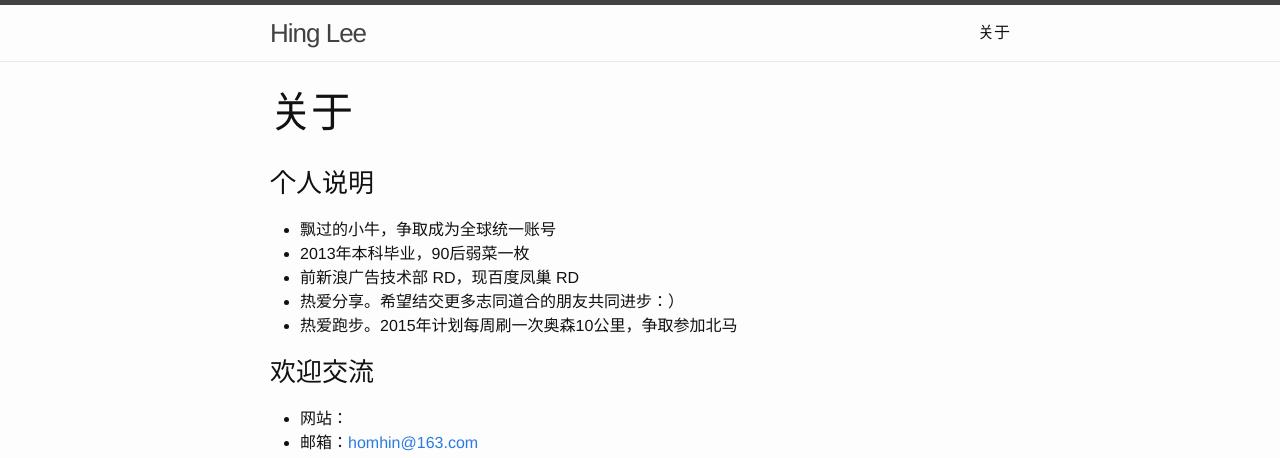
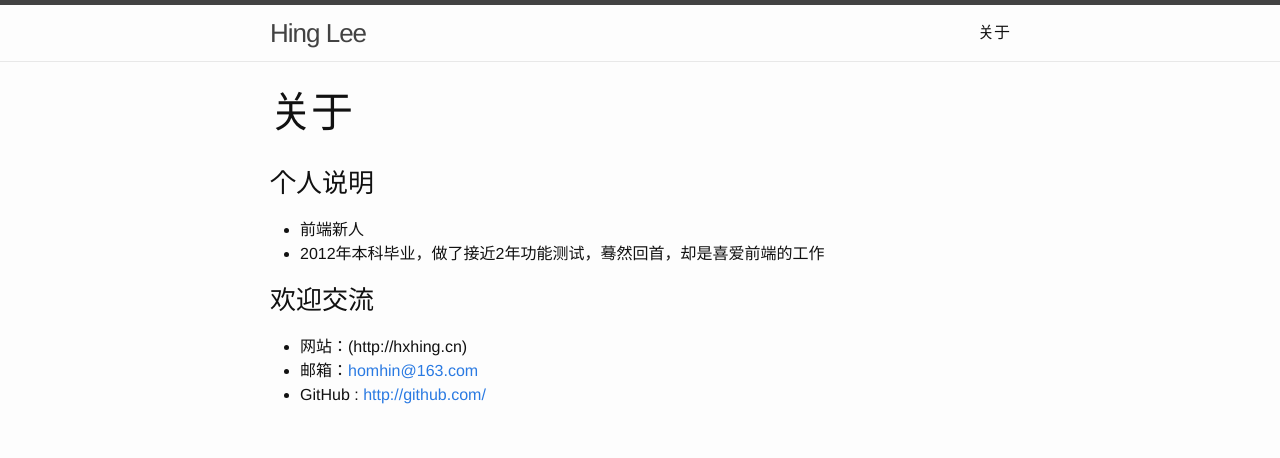
Before and after one commit to hongxingli9/hongxingli9.github.io, a Jekyll site: the page built from about/index.md, in a window 1280 px wide. Shown: the top 458 px of the page. Built offline with Jekyll 4.4.1, drawn with Linux system fonts in a browser that asks for light colours.

Commit message:
modify about/index.md

```diff
--- a/about/index.md
+++ b/about/index.md
@@ -6,16 +6,12 @@ comments: no
 
 ###个人说明
 
-* 飘过的小牛，争取成为全球统一账号
-* 2013年本科毕业，90后弱菜一枚
-* 前新浪广告技术部 RD，现百度凤巢 RD
-* 热爱分享。希望结交更多志同道合的朋友共同进步：）
-* 热爱跑步。2015年计划每周刷一次奥森10公里，争取参加北马
+* 前端新人
+* 2012年本科毕业，做了接近2年功能测试，蓦然回首，却是喜爱前端的工作
+
 
 ###欢迎交流
 
-* 网站：[{{ site.name }}]({{ site.url }})
+* 网站：({{ site.url }})
 * 邮箱：[{{ site.email }}](mailto:{{ site.email }})
 * GitHub : [http://github.com/{{ site.hub }}](http://github.com/{{ site.hub }})
-
-[![新浪微博](http://service.t.sina.com.cn/widget/qmd/{{ site.weibo }}/f78fbcd2/1.png)](http://weibo.com/u/{{ site.weibo }})
```
